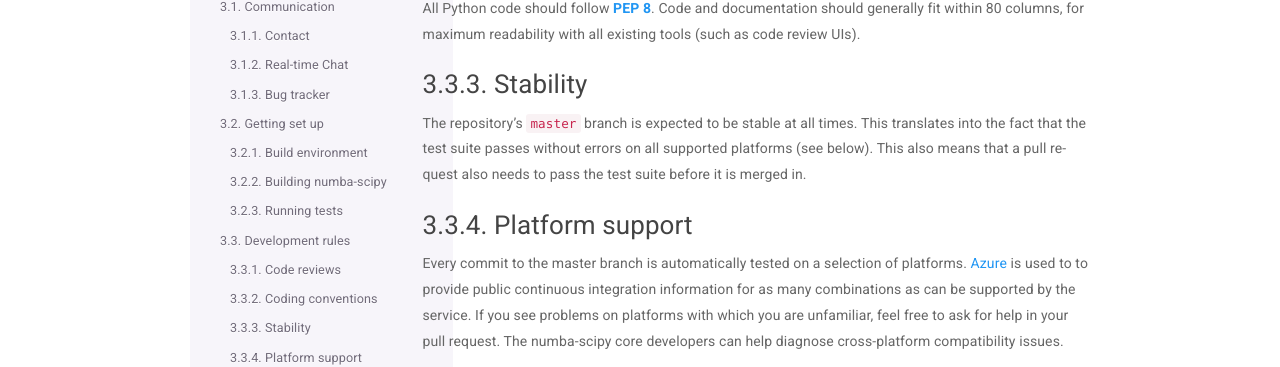
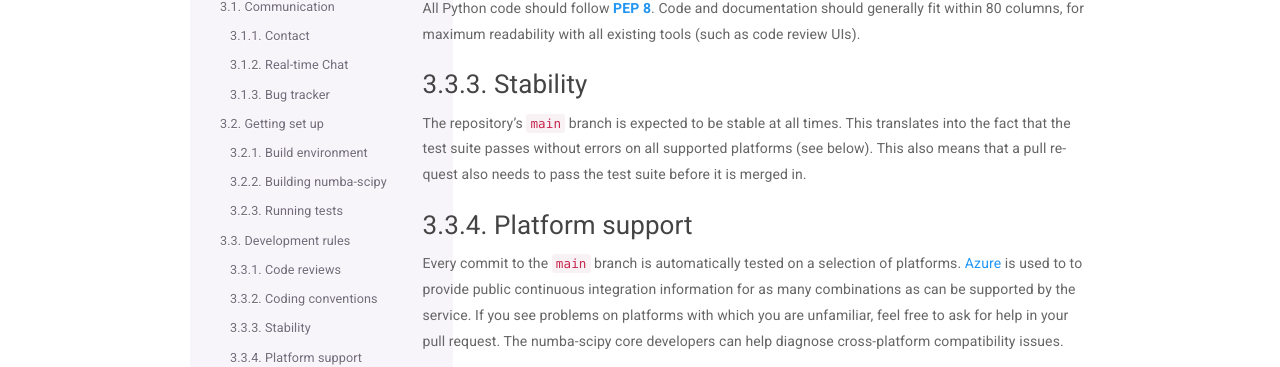
Before and after one commit to numba/numba-scipy, a Sphinx documentation site: the page built from docs/source/developer/contributing.rst, in a window 1280 px wide and 900 px high, scrolled down 2390 px. Shown: the part 144-511 px from the top of the window. Built offline with Sphinx 7.4.7, drawn with Linux system fonts in a browser that asks for light colours.

Commit message:
documentation and CI changes for moving from master to main
As title

```diff
--- a/docs/source/developer/contributing.rst
+++ b/docs/source/developer/contributing.rst
@@ -145,7 +145,7 @@ code review UIs).
 Stability
 '''''''''
 
-The repository's ``master`` branch is expected to be stable at all times.
+The repository's ``main`` branch is expected to be stable at all times.
 This translates into the fact that the test suite passes without errors
 on all supported platforms (see below).  This also means that a pull request
 also needs to pass the test suite before it is merged in.
@@ -155,7 +155,7 @@ also needs to pass the test suite before it is merged in.
 Platform support
 ''''''''''''''''
 
-Every commit to the master branch is automatically tested on a selection of
+Every commit to the ``main`` branch is automatically tested on a selection of
 platforms. `Azure <https://dev.azure.com/numba/numba/_build>`_ is used to to
 provide public continuous integration information for as many combinations as
 can be supported by the service. If you see problems on platforms with which you
```
Also changed, not shown: 1 other file.
